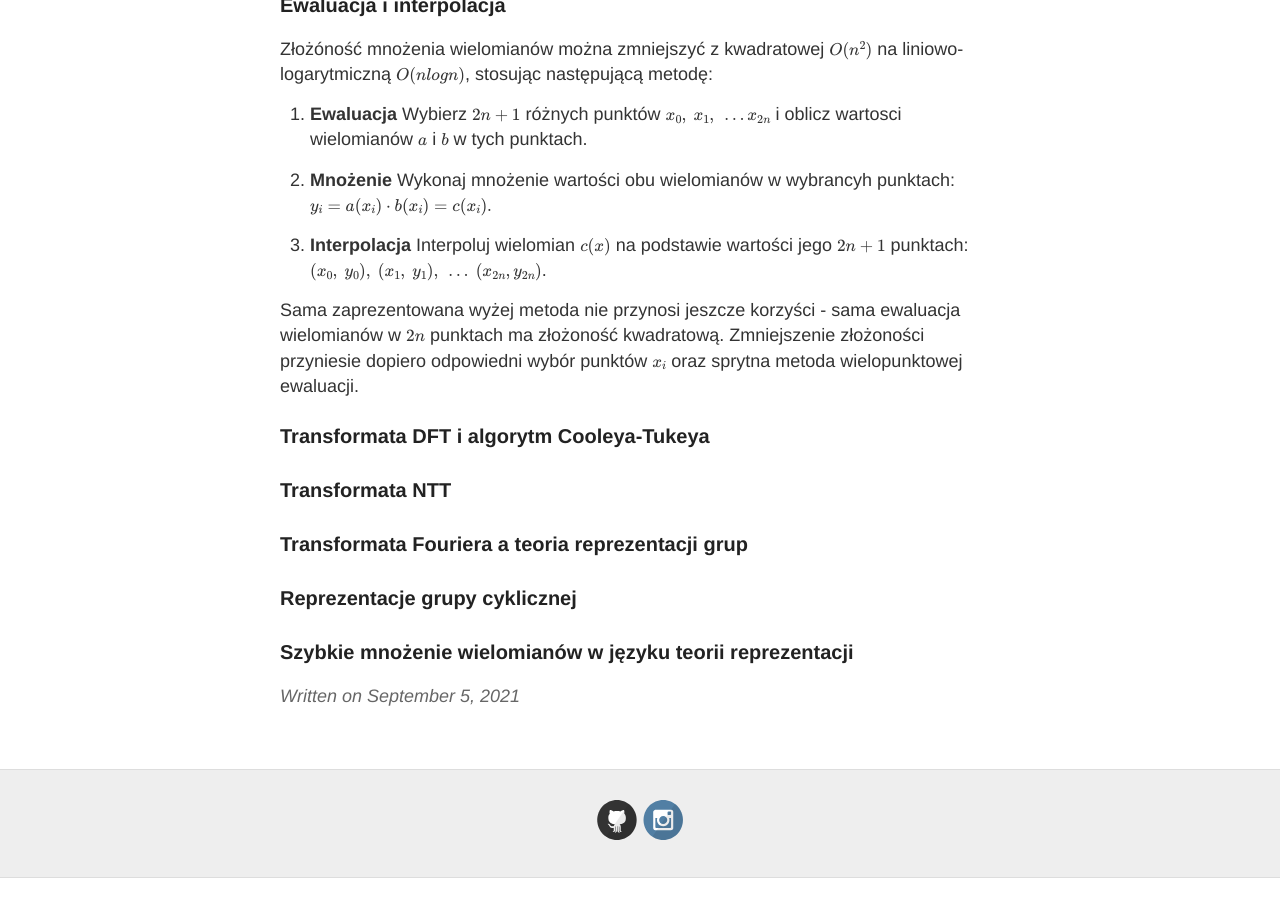
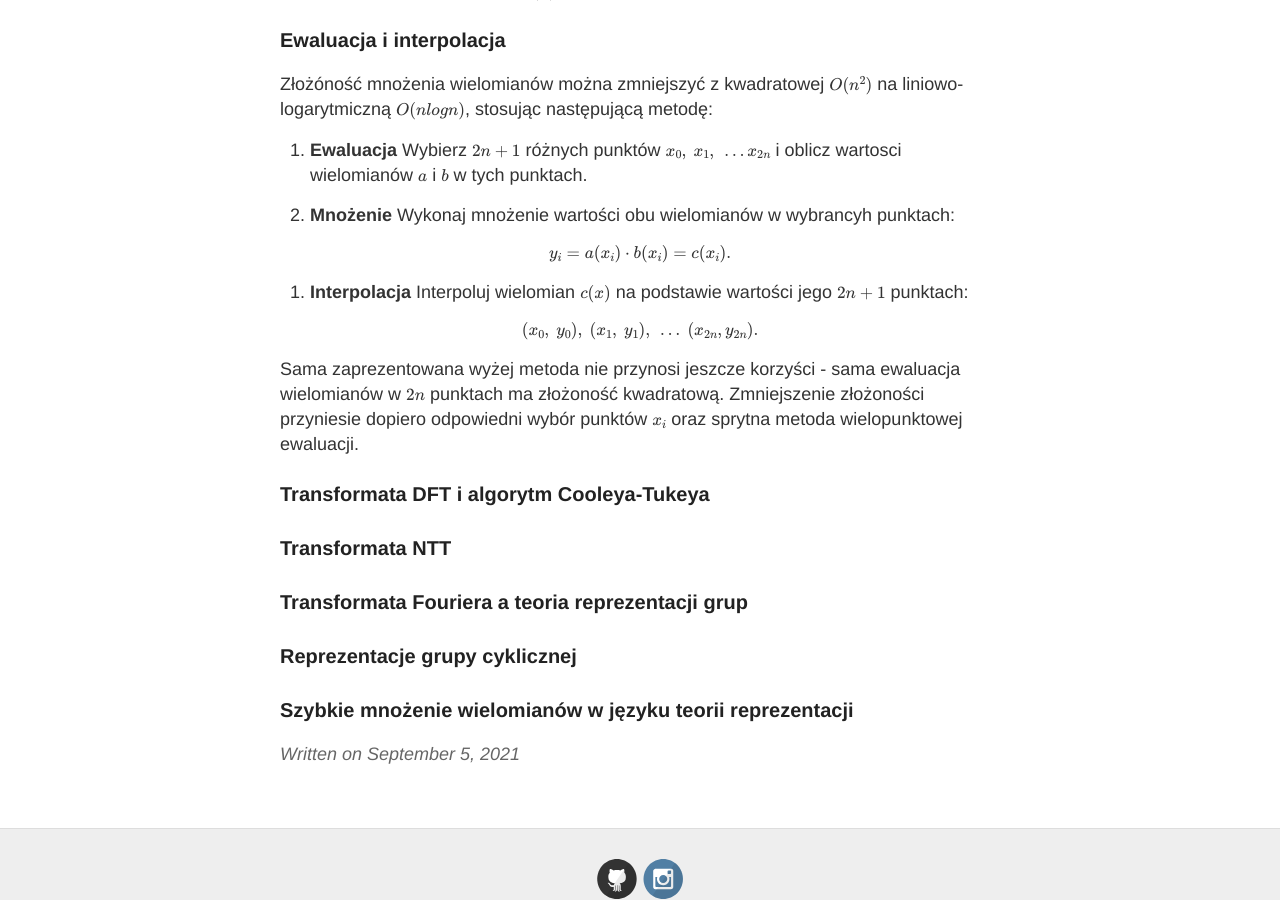
Before and after one commit to keIpie/keIpie.github.io, a Jekyll site: the page built from popular/_posts/2021-9-5-transformaty.md, in a window 1280 px wide and 900 px high, scrolled down 740 px. Built offline with Jekyll 4.4.1, drawn with Linux system fonts in a browser that asks for light colours; formulas are drawn with MathJax 3; before the commit the page ends 1618 px from its top, so only the background shows below that.

```diff
--- a/popular/_posts/2021-9-5-transformaty.md
+++ b/popular/_posts/2021-9-5-transformaty.md
@@ -10,6 +10,7 @@ W jakich pierścieniach można szybko wykonywać obliczenia i jak to robić.
 Załóżmy, że chcemy wymnożyć dwa wielomiany stopnia $n$:
 
 $$ a(x) = a_{n-1} x^{n-1} + a_{n-2} x^{n-2} + \ldots a_1 x + a_0, $$
+
 $$ b(x) = b_{n-1} x^{n-1} + b_{n-2} x^{n-2} + \ldots b_1 x + b_0. $$
 
 Wynikiem mnożenia jest wielomian $c(x)$ stopnia $2n$ o współczynnikach, zadanych wzorem:
@@ -28,10 +29,12 @@ $O(n log n)$, stosując następującą metodę:
 wielomianów $a$ i $b$ w tych punktach.
 
 2. **Mnożenie** Wykonaj mnożenie wartości obu wielomianów w wybrancyh punktach:
+
 $$ y_i = a(x_i) \cdot b(x_i) = c(x_i).$$
 
 3. **Interpolacja** Interpoluj wielomian $c(x)$ na podstawie wartości jego $2n+1$ punktach:
-$(x_0,~y_0),~(x_1,~y_1),~\ldots~(x_{2n}, y_{2n})$.
+
+$$ (x_0,~y_0),~(x_1,~y_1),~\ldots~(x_{2n}, y_{2n}). $$
 
 Sama zaprezentowana wyżej metoda nie przynosi jeszcze korzyści - sama ewaluacja wielomianów
 w $2n$ punktach ma złożoność kwadratową. Zmniejszenie złożoności przyniesie dopiero
```
